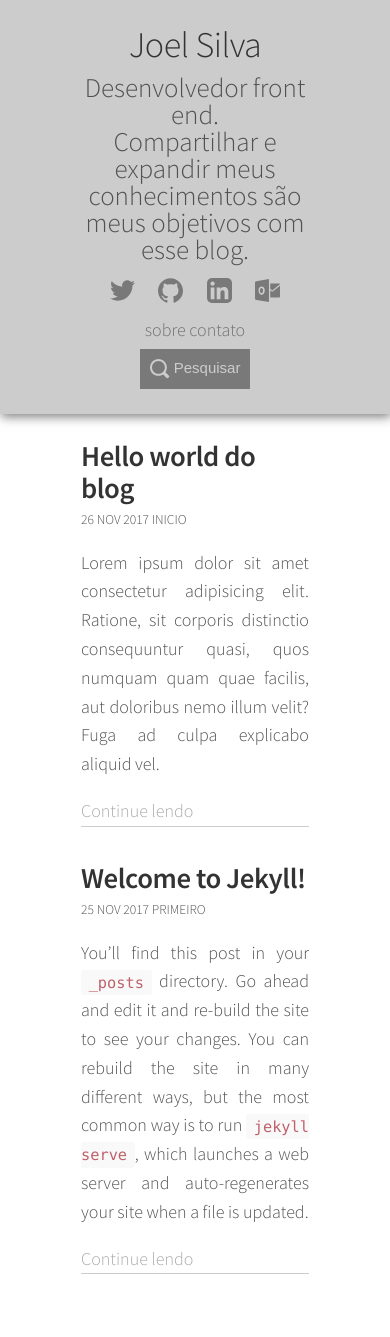
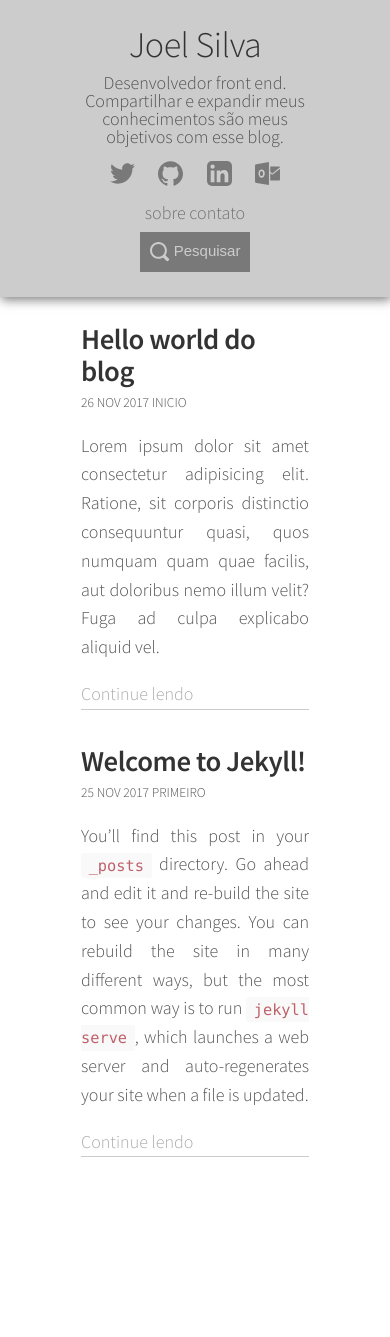
Before and after one commit to Jhoow13/joel-blog, a Jekyll site: the page built from index.md, in a window 390 px wide. Built offline with Jekyll 4.4.1, drawn with Linux system fonts in a browser that asks for light colours; after the commit the page ends 1220 px from its top, so only the background shows below that.

Commit message:
Info and animation

```diff
--- a/_sass/_layout.scss
+++ b/_sass/_layout.scss
@@ -18,12 +18,10 @@
   padding: 25px 0;
   &-title {
     font-weight: 300;
-
     a {
       color: #333;
-      &:hover,
-      &:focus {
-        text-decoration: none;
+      &:hover{
+        animation: shake .3s;
       }
     }
   }
@@ -80,19 +78,15 @@
       &:hover{
         opacity: 1;
       }
-
     span{
       color: #ccc;
     }
-
     img{
       width: 20px;
       display: inline-block;
       vertical-align: middle;
     }
   }
-
-
 }
 
 .page {
@@ -132,7 +126,6 @@
   }
   &-post-title {
     margin-bottom: .25rem;
-
     a {
       color: #333;
 
@@ -206,9 +199,7 @@
       cursor: pointer;
     }
 
-    ul{
-      li{
-        a{
+    ul li a{
       color: #fff;
       &:hover{
         text-decoration: underline;
@@ -216,5 +207,17 @@
     }
   }
 }
+
+@media screen and (max-width: 550px){
+  .masthead p.blog-initial-info{
+    font-size: 1em;
   }
 }
+
+@keyframes shake {
+  0% {margin-right: 0;}
+  25% {margin-right: 25px;}
+  50% {margin-right: 0;}
+  75% {margin-right: -25px;}
+  100% {margin-right: 0;}
+}
```
Lines whose indentation alone changed are shown as unchanged.
